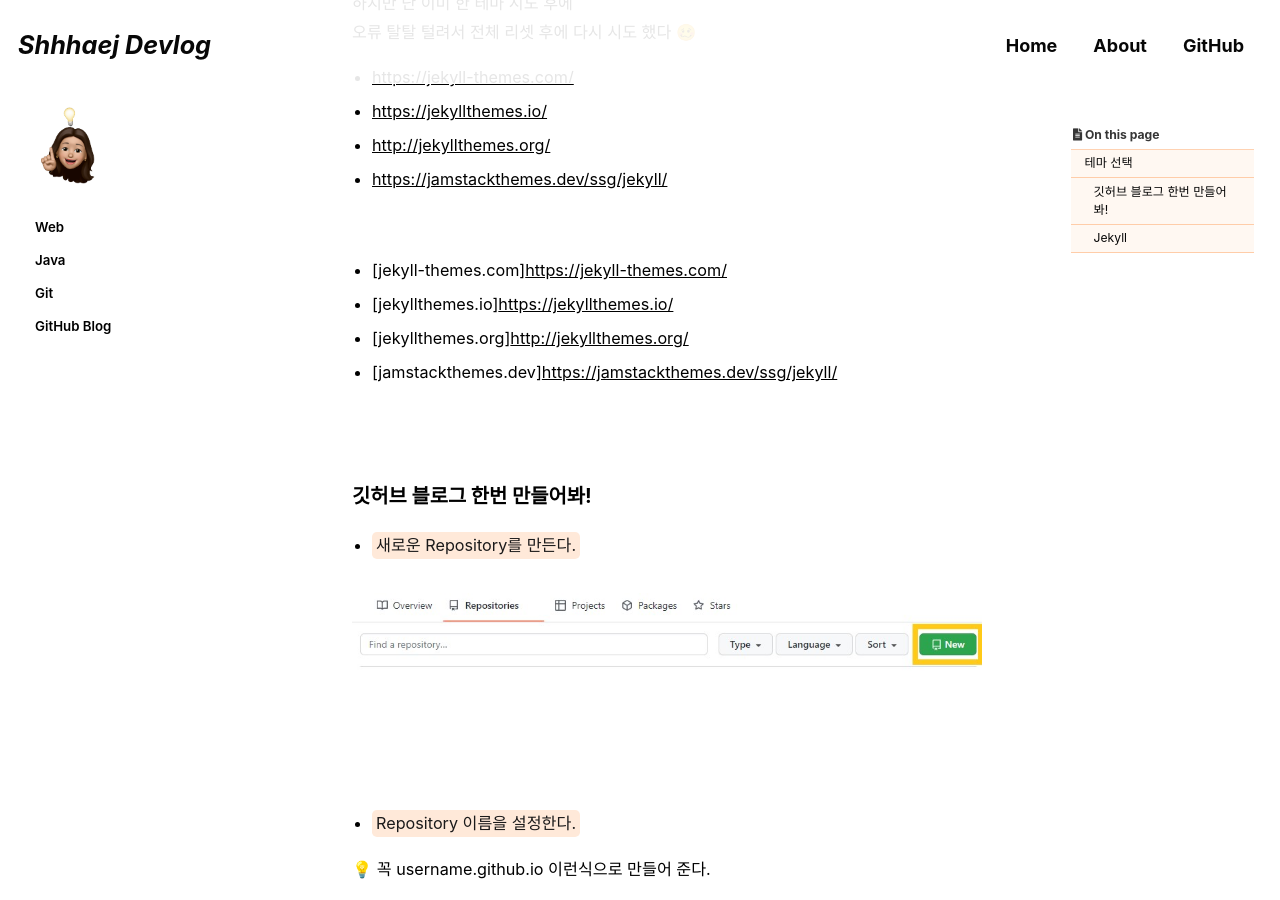
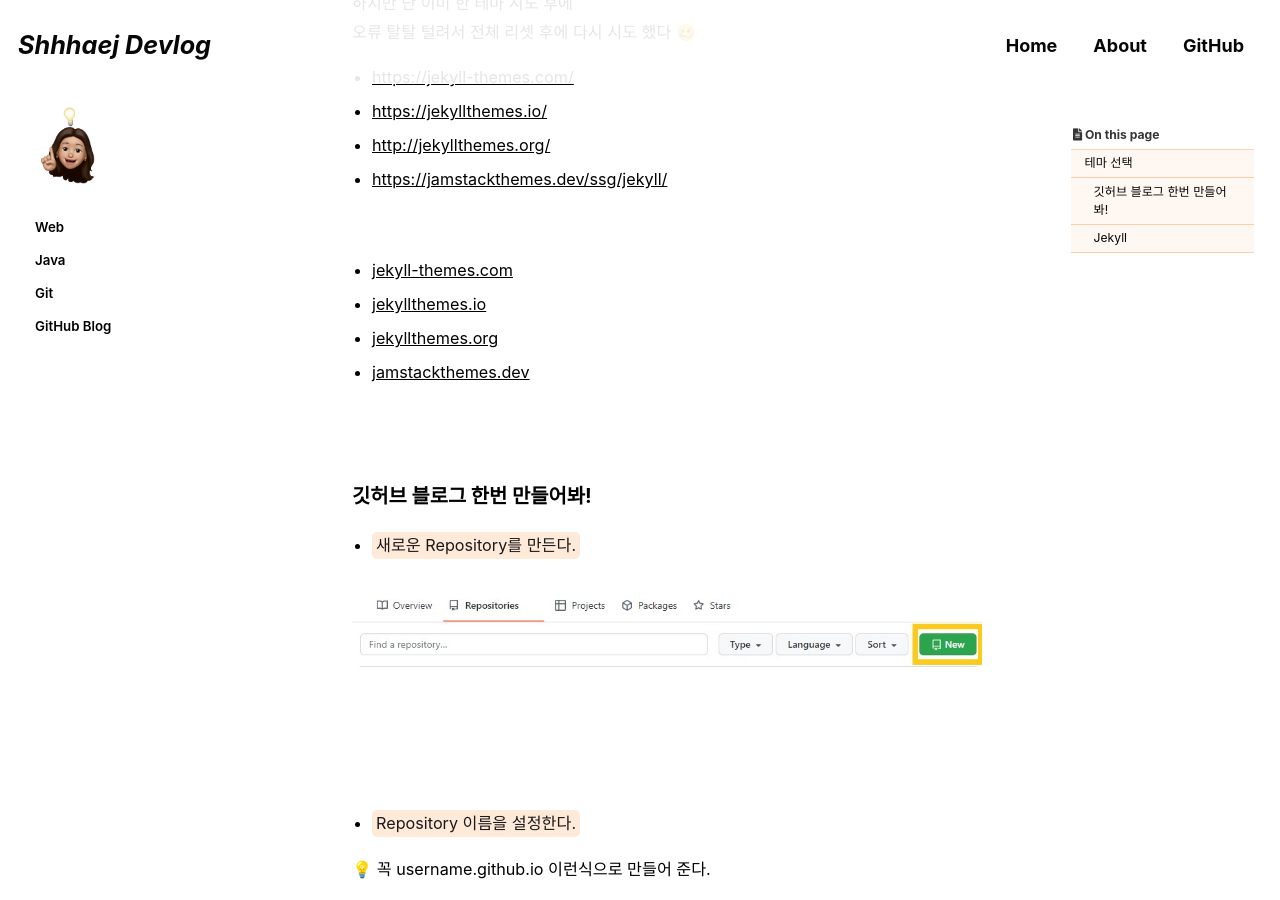
Before and after one commit to shhhaej/shhhaej.github.io, a Jekyll site: the page built from _posts/2021-08-26-github-blog.md, in a window 1280 px wide and 900 px high, scrolled down 341 px. Built offline with Jekyll 4.4.1, drawn with Linux system fonts in a browser that asks for light colours; cached includes are drawn as plain includes; some web fonts are replaced; comment, search, counter and statistics services are not loaded.

Commit message:
recommit.

```diff
--- a/_posts/2021-08-26-github-blog.md
+++ b/_posts/2021-08-26-github-blog.md
@@ -33,10 +33,10 @@ last_modified_at: 2022-08-26
 
 <br>
 
-* [jekyll-themes.com]<https://jekyll-themes.com/>
-* [jekyllthemes.io]<https://jekyllthemes.io/>
-* [jekyllthemes.org]<http://jekyllthemes.org/>
-* [jamstackthemes.dev]<https://jamstackthemes.dev/ssg/jekyll/>
+* [jekyll-themes.com](https://jekyll-themes.com/)
+* [jekyllthemes.io](https://jekyllthemes.io/)
+* [jekyllthemes.org](http://jekyllthemes.org/)
+* [jamstackthemes.dev](https://jamstackthemes.dev/ssg/jekyll/)
 
 <br>
 <br>
```
